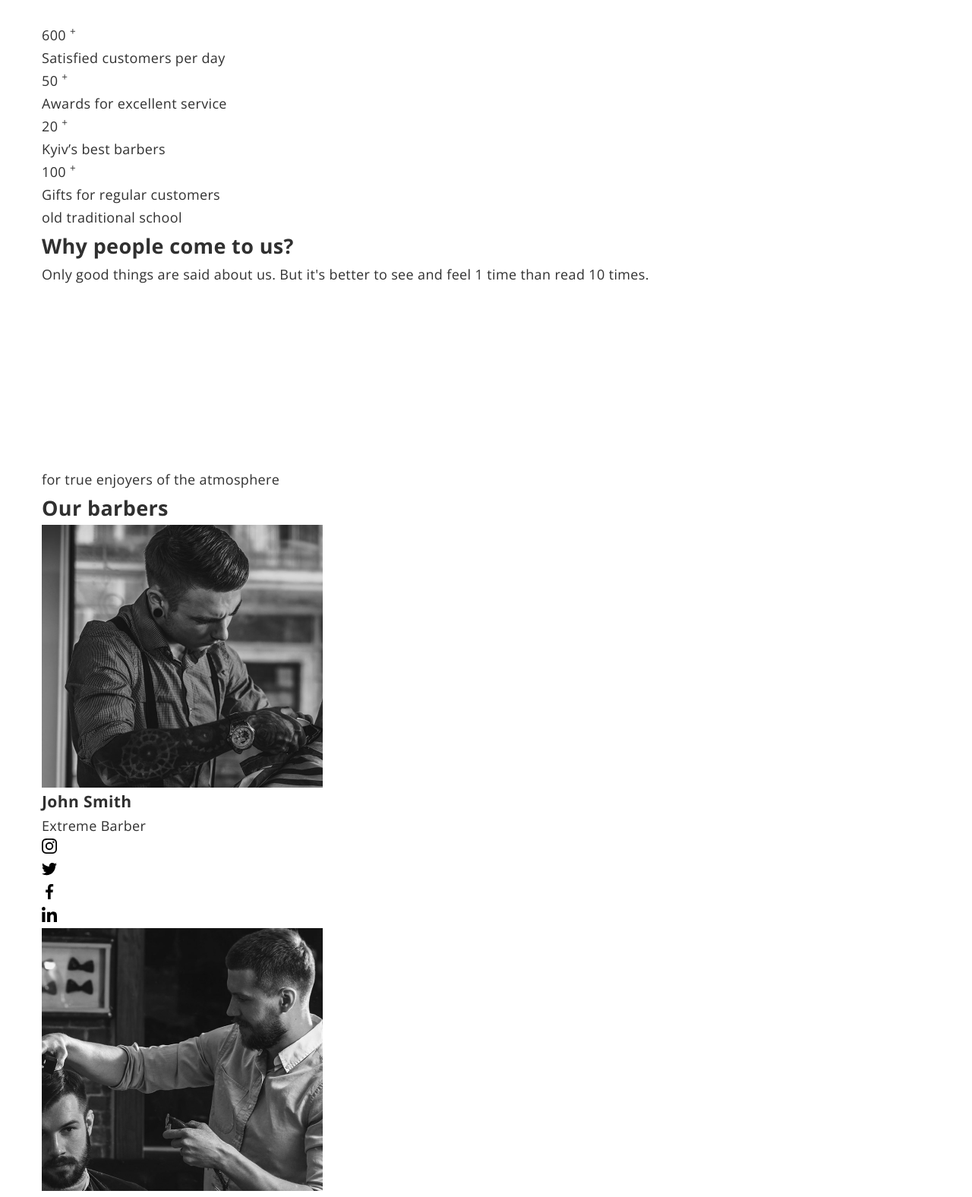
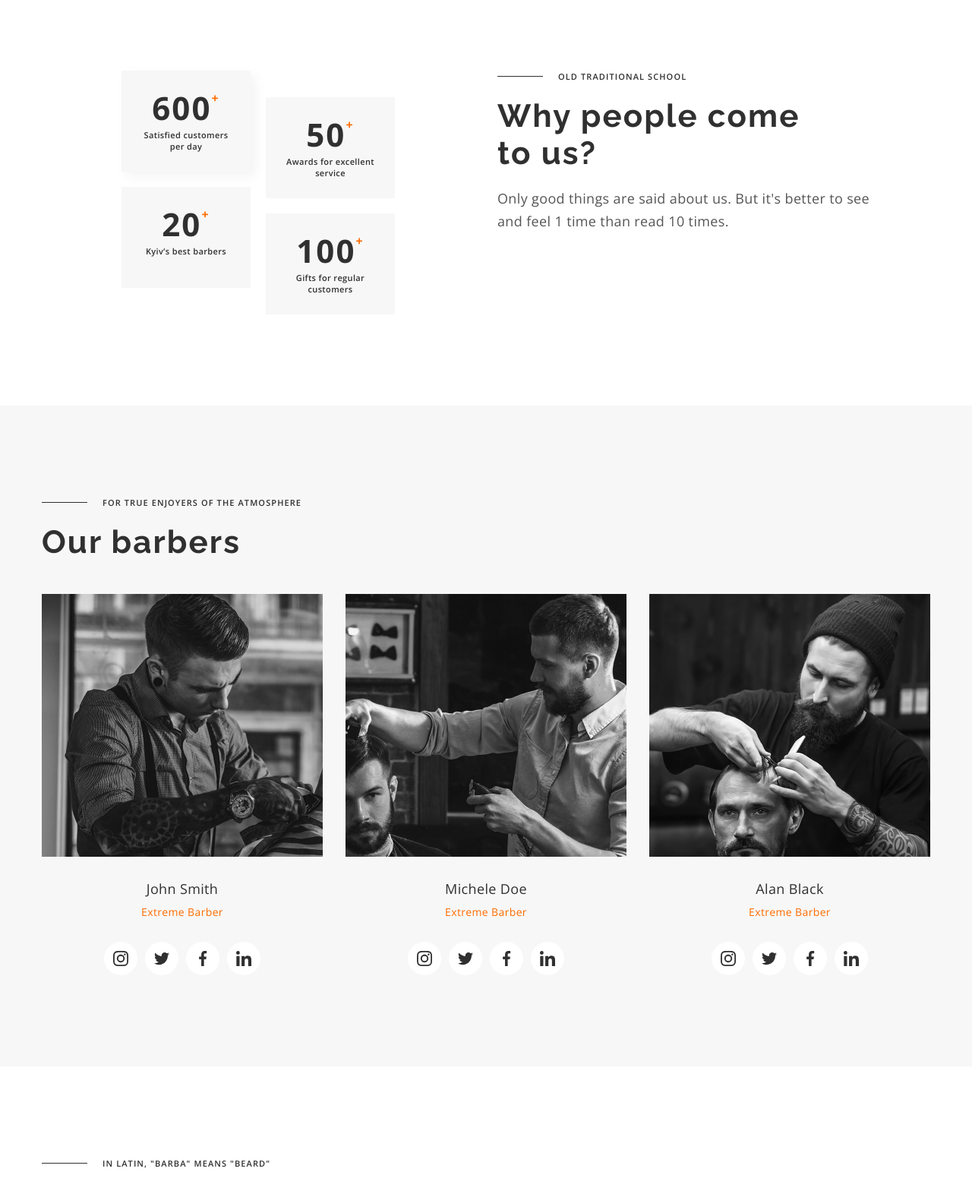
Before and after one commit to AleksandrSoiko/Barbershop-EN, a plain HTML site: page index.html in a window 1280 px wide. Shown: the part 1840-3416 px from the top of the page at 76% size. Drawn offline with nearby package versions, Linux system fonts and the light colour scheme.

Commit message:
add section style

```diff
--- a/css/slyles.css
+++ b/css/slyles.css
@@ -9,7 +9,7 @@
   --main-title-color: #303030;
   --main-text-color: #555555;
   --second-text-color: #9ea5bd;
-  --price-text-color:  rgba(157, 164, 189, 1);
+  --price-text-color: rgba(157, 164, 189, 1);
   --price-line-color: rgba(157, 164, 189, 0.12);
   --orange-accent-color: #ff6c00;
   --uppertitle-text-color: rgba(157, 164, 189, 0.6);
@@ -61,6 +61,7 @@ h5,
 h6,
 p {
   margin: 0;
+  padding: 0;
 }
 
 /* main selector */
@@ -354,7 +355,7 @@ body {
   color: var(--link-color);
 }
 
-.price-block{
+.price-block {
   display: flex;
 }
 
@@ -374,7 +375,7 @@ body {
 }
 
 .price-list .item::before {
-  content: '';
+  content: "";
   display: block;
   height: 1px;
 
@@ -390,3 +391,343 @@ body {
 .title-price {
   order: -1;
 }
+
+.btn {
+  display: block;
+  margin-top: 50px;
+  padding: 12px 20px;
+  margin-left: auto;
+  margin-right: auto;
+
+  background-color: transparent;
+  font-weight: 600;
+  font-size: 12px;
+  line-height: calc(16 / 12);
+  letter-spacing: 0.09em;
+  text-transform: uppercase;
+  color: var(--link-color);
+  border: 1px solid #ff6c00;
+  border-radius: 25px;
+}
+
+.btn:hover,
+.btn:focus {
+  background-color: var(--orange-accent-color);
+  cursor: pointer;
+}
+
+/**
+  |============================
+  | client-section
+  |============================
+*/
+
+.section-client .container {
+  display: flex;
+  gap: 130px;
+}
+
+.benefit-right-side {
+  width: 500px;
+  margin-right: auto;
+}
+
+.benefit-right-side .section-text {
+  display: flex;
+  margin-bottom: 20px;
+  align-items: center;
+
+  font-weight: 600;
+  font-size: 11px;
+  line-height: calc(15 / 11);
+  letter-spacing: 0.1em;
+  text-transform: uppercase;
+}
+
+.benefit-right-side .section-text::before {
+  display: block;
+  content: "";
+  margin-right: 20px;
+  background-color: var(--main-title-color);
+  width: 60px;
+  height: 1px;
+}
+
+.benefit-right-side .section-title {
+  width: 420px;
+  margin-bottom: 20px;
+
+  font-family: "Raleway";
+  font-size: 42px;
+  line-height: calc(49 / 42);
+  letter-spacing: 0.05em;
+}
+
+.benefit-right-side .second-section-text {
+  color: var(--main-text-color);
+}
+
+.benefit-left-side {
+  margin-left: 100px;
+}
+
+.list-benefit {
+  position: relative;
+
+  display: flex;
+  flex-wrap: wrap;
+  gap: 20px;
+  margin-top: 35px;
+
+  width: 370px;
+  align-items: center;
+  justify-content: center;
+}
+
+.item-benefit:nth-child(1) {
+  box-shadow: 6px 6px 15px rgba(0, 0, 0, 0.05);
+  transform: translateY(-35px);
+}
+
+.item-benefit:nth-child(3) {
+  transform: translateY(-35px);
+}
+
+.item-benefit {
+  display: block;
+  width: 170px;
+  height: 133px;
+  background-color: #f7f7f7;
+}
+
+.benefit-quantity {
+  margin-top: 20px;
+
+  font-weight: 700;
+  font-size: 42px;
+  line-height: calc(57 / 42);
+  text-align: center;
+  letter-spacing: 0.05em;
+}
+
+.benefit-text {
+  margin-left: auto;
+  margin-right: auto;
+  width: 122px;
+  font-weight: 600;
+  font-size: 11px;
+  line-height: calc(15 / 11);
+  text-align: center;
+}
+
+.benefit-decor {
+  color: rgba(255, 108, 0, 1);
+
+  vertical-align: super;
+  font-size: 16px;
+}
+
+/**
+  |============================
+  | our team section
+  |============================
+*/
+
+.section-team {
+  background-color: var(--team-bg-color);
+}
+
+.section-team .section-text::before {
+  display: block;
+  content: "";
+  margin-right: 20px;
+  background-color: var(--main-title-color);
+  width: 60px;
+  height: 1px;
+}
+
+.section-team .section-text {
+  display: flex;
+  margin-bottom: 20px;
+  align-items: center;
+
+  font-weight: 600;
+  font-size: 11px;
+  line-height: calc(15 / 11);
+  letter-spacing: 0.1em;
+  text-transform: uppercase;
+}
+
+.section-team .section-title {
+  margin-bottom: 44px;
+
+  font-family: "Raleway";
+  font-size: 42px;
+  line-height: calc(49 / 42);
+  letter-spacing: 0.05em;
+}
+
+.team-list {
+  display: flex;
+  gap: 30px;
+  text-align: center;
+}
+
+.img-team {
+  display: block;
+  margin-bottom: 30px;
+}
+
+.team-name {
+  margin-bottom: 8px;
+
+  font-weight: 400;
+  font-size: 18px;
+  line-height: calc(25 / 18);
+}
+
+.team-position {
+  margin-bottom: 30px;
+
+  font-size: 14px;
+  line-height: calc(19 / 14);
+  color: var(--orange-accent-color);
+}
+
+.social-team-list {
+  display: flex;
+  gap: 10px;
+  align-items: center;
+  justify-content: center;
+}
+
+.social-icon {
+  fill: currentColor;
+}
+
+.social-team-item .social-link {
+  display: inline-flex;
+  align-items: center;
+  justify-content: center;
+
+  width: 44px;
+  height: 44px;
+
+  background-color: var(--link-color);
+  border-radius: 50%;
+  color: var(--main-title-color);
+}
+
+.social-team-item .social-link:hover,
+.social-team-item .social-link:focus {
+  color: var(--orange-accent-color);
+}
+
+/**
+  |============================
+  | gallery section
+  |============================
+*/
+
+.section-gallery .section-text {
+  display: flex;
+  margin-bottom: 20px;
+  align-items: center;
+  margin-bottom: 44px;
+
+  font-weight: 600;
+  font-size: 11px;
+  line-height: calc(15 / 11);
+  letter-spacing: 0.1em;
+  text-transform: uppercase;
+}
+
+.section-gallery .section-text::before {
+  display: block;
+  content: "";
+  margin-right: 20px;
+  background-color: var(--main-title-color);
+  width: 60px;
+  height: 1px;
+}
+
+.visually-hidden {
+  position: absolute;
+  width: 1px;
+  height: 1px;
+  margin: -1px;
+  border: 0;
+  padding: 0;
+  white-space: nowrap;
+  clip-path: inset(100%);
+  clip: rect(0 0 0 0);
+  overflow: hidden;
+}
+
+.section-gallery .list {
+  display: flex;
+  gap: 30px;
+}
+
+/**
+  |============================
+  | contact section
+  |============================
+*/
+
+.contact-group-container {
+  display: flex;
+  justify-content: center;
+}
+.contact-group {
+  background-color: var(--dark-bg-cl);
+}
+
+.booking-section {
+flex-basis: 50%;
+}
+
+
+/**
+  |============================
+  | footer style
+  |============================
+*/
+
+.footer-container {
+  display: flex;
+  padding: 55px 56px;
+align-items: center;
+}
+
+.footer-container .media-list {
+  display: flex;
+  align-items: center;
+  gap: 40px;
+  margin-left: auto;
+}
+
+.footer-copyright {
+  font-weight: 600;
+  font-size: 11px;
+  line-height: 15px;
+  letter-spacing: 0.2em;
+
+  color: var(--second-text-color);
+}
+
+.footer .media-link {
+  display: block;
+  font-weight: 600;
+  font-size: 11px;
+  letter-spacing: 0.2em;
+}
+
+.media-list::before {
+  display: block;
+  content: "";
+  margin-right: 20px;
+  background-color: var(--main-title-color);
+  width: 60px;
+  height: 1px;
+}
--- a/index.html
+++ b/index.html
@@ -42,7 +42,9 @@
           </ul>
         </nav>
         <div class="header-group">
-          <a class="link link-tel link-nav" href="tel:+380441111111">+38 044 111 11 11 </a>
+          <a class="link link-tel link-nav" href="tel:+380441111111"
+            >+38 044 111 11 11
+          </a>
           <button class="button header-button" type="button">
             Online-booking
           </button>
@@ -55,7 +57,9 @@
         <div class="container">
           <ul class="list social-list">
             <li class="social-item">
-              <a href="https://instagram.com" class="link social-link">Instagram</a>
+              <a href="https://instagram.com" class="link social-link"
+                >Instagram</a
+              >
             </li>
             <li class="social-item">
               <a href="https://youtube.com" class="link social-link">Youtube</a>
@@ -130,9 +134,8 @@
                 ><span class="prices">from 300 uah.</span>
               </li>
               <li class="item">
-                <span class="title-price">Beard trim</span><span class="prices"
-                  >from 300 uah.</span
-                >
+                <span class="title-price">Beard trim</span
+                ><span class="prices">from 300 uah.</span>
               </li>
               <li class="item">
                 <span class="title-price">Mustache trim</span
@@ -172,29 +175,25 @@
             <ul class="list list-benefit">
               <li class="item-benefit">
                 <p class="benefit-quantity">
-                  600
-                  <sup class="benefit-decor">+</sup>
+                  600<sup class="benefit-decor">+</sup>
                 </p>
                 <p class="benefit-text">Satisfied customers per day</p>
               </li>
               <li class="item-benefit">
                 <p class="benefit-quantity">
-                  50
-                  <sup class="benefit-decor">+</sup>
+                  50<sup class="benefit-decor">+</sup>
                 </p>
                 <p class="benefit-text">Awards for excellent service</p>
               </li>
               <li class="item-benefit">
                 <p class="benefit-quantity">
-                  20
-                  <sup class="benefit-decor">+</sup>
+                  20<sup class="benefit-decor">+</sup>
                 </p>
                 <p class="benefit-text">Kyiv’s best barbers</p>
               </li>
               <li class="item-benefit">
                 <p class="benefit-quantity">
-                  100
-                  <sup class="benefit-decor">+</sup>
+                  100<sup class="benefit-decor">+</sup>
                 </p>
                 <p class="benefit-text">Gifts for regular customers</p>
               </li>
@@ -203,7 +202,7 @@
           <div class="benefit-right-side">
             <p class="section-text">old traditional school</p>
             <h1 class="section-title">Why people come to us?</h1>
-            <p class="section-text">
+            <p class="second-section-text">
               Only good things are said about us. But it's better to see and
               feel 1 time than read 10 times.
             </p>
@@ -346,7 +345,7 @@
       <section class="section section-gallery">
         <div class="container">
           <p class="section-text">in Latin, "barba" means "beard"</p>
-          <h2 class="section-title">our gallery</h2>
+          <h2 class="section-title visually-hidden">our gallery</h2>
           <ul class="list">
             <li class="item">
               <img
```
